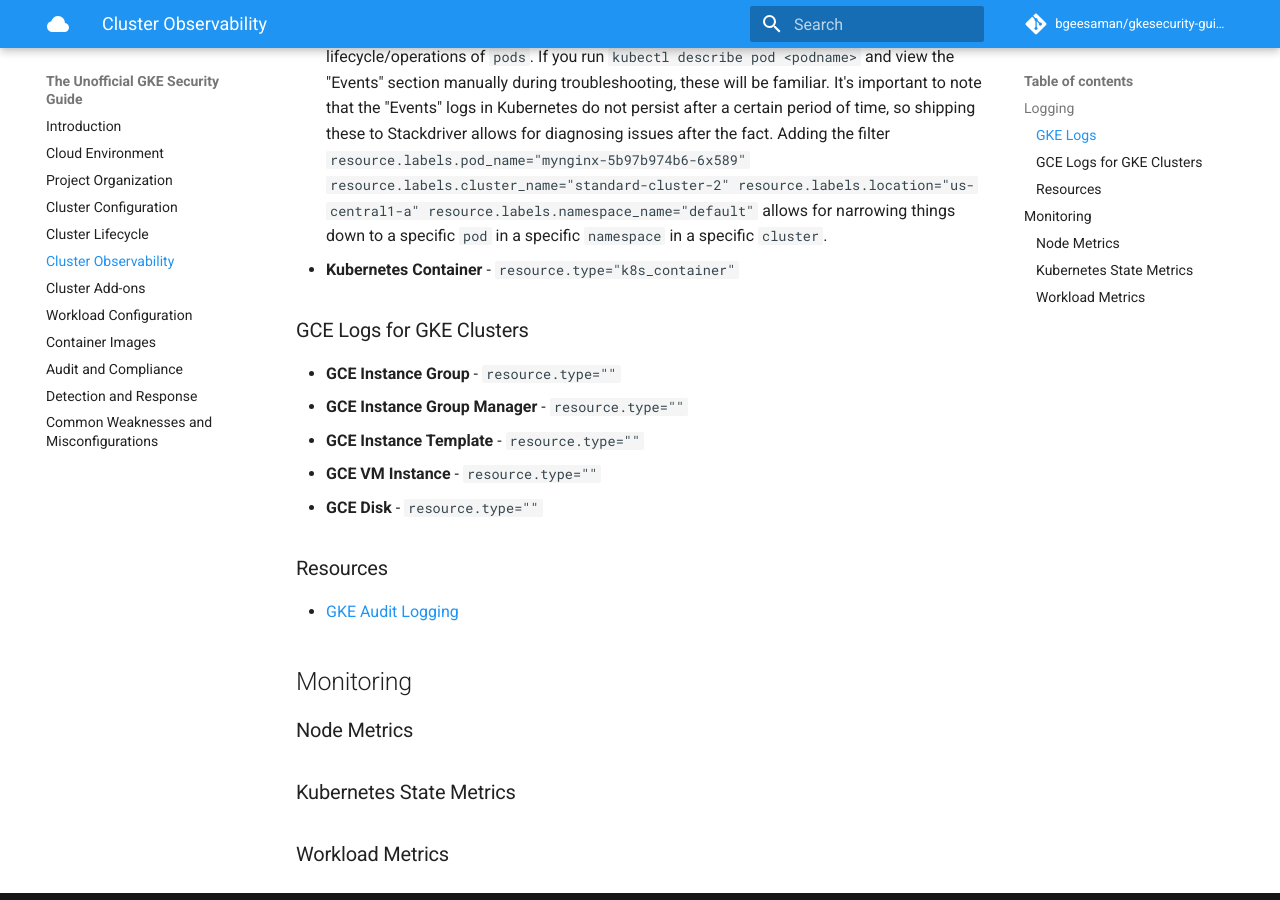
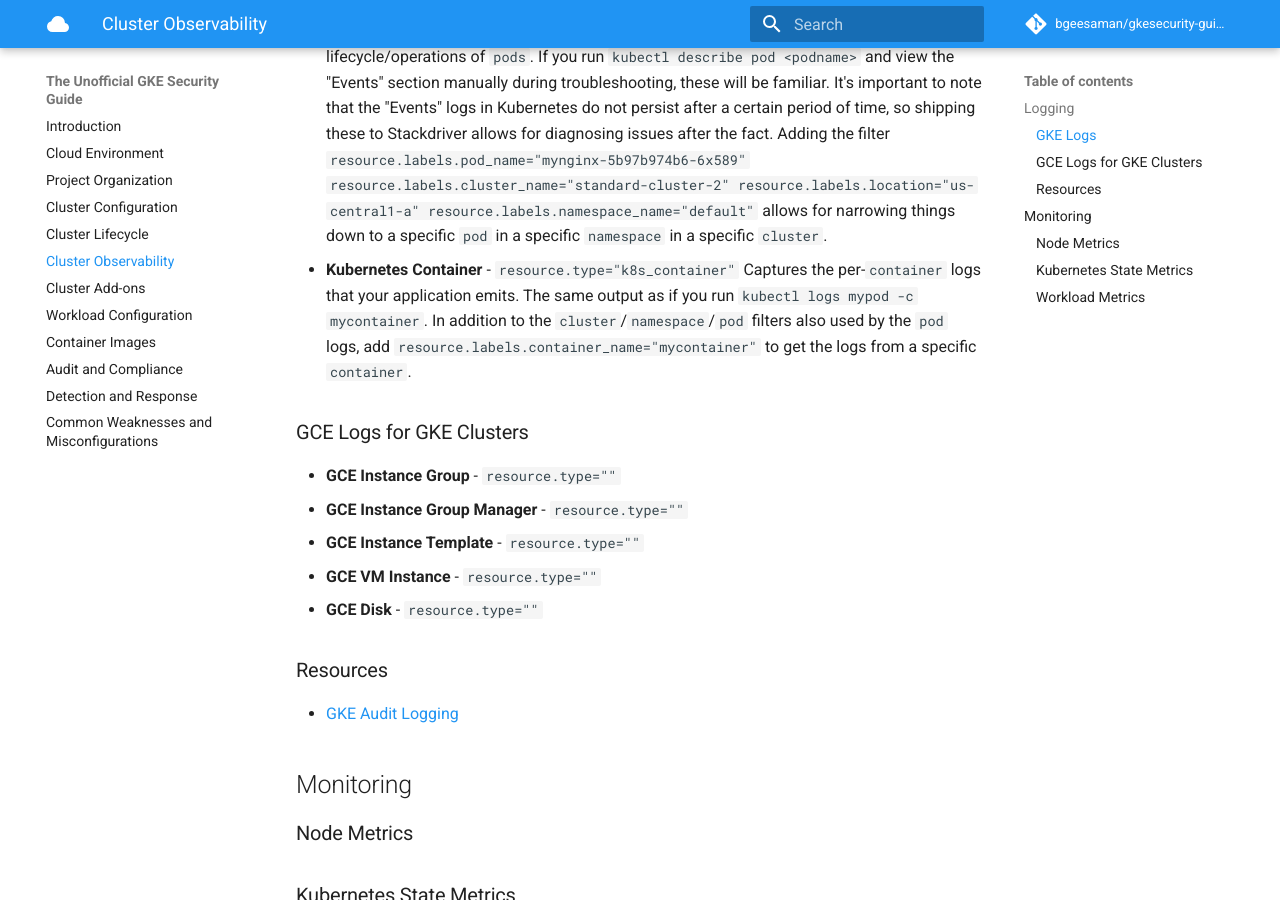
Before and after one commit to bgeesaman/gkesecurity-guide, an MkDocs documentation site: the page built from docs/cluster_observability.md, in a window 1280 px wide and 900 px high, scrolled down 1446 px. Built offline with MkDocs 1.6.1 and Material for MkDocs 9.7.7, drawn with Linux system fonts in a browser that asks for light colours; comment, search, counter and statistics services are not loaded.

Commit message:
observability

```diff
--- a/docs/cluster_observability.md
+++ b/docs/cluster_observability.md
@@ -18,7 +18,7 @@
 
 * **Kubernetes Node** - `resource.type="k8s_node"` Captures all logs exported from the GCE Instance operating system for all `nodes` in all `clusters` in the `project`.  In the case of `COS`, these are `systemd` logs.  Add the filter `jsonPayload._SYSTEMD_UNIT="kubelet.service"` to see logs from the `kubelet` systemd unit, and add a filter like `resource.labels.node_name="gke-standard-cluster-1-default-pool-de92f9ef-qwpq"` to limit the scope to a single `node`.
 * **Kubernetes Pod** - `resource.type="k8s_pod"` Captures `pod` "events" logs that describe the lifecycle/operations of `pods`.  If you run `kubectl describe pod <podname>` and view the "Events" section manually during troubleshooting, these will be familiar.  It's important to note that the "Events" logs in Kubernetes do not persist after a certain period of time, so shipping these to Stackdriver allows for diagnosing issues after the fact.  Adding the filter `resource.labels.pod_name="mynginx-5b97b974b6-6x589" resource.labels.cluster_name="standard-cluster-2" resource.labels.location="us-central1-a" resource.labels.namespace_name="default"` allows for narrowing things down to a specific `pod` in a specific `namespace` in a specific `cluster`.
-* **Kubernetes Container** - `resource.type="k8s_container"`
+* **Kubernetes Container** - `resource.type="k8s_container"` Captures the per-`container` logs that your application emits.  The same output as if you run `kubectl logs mypod -c mycontainer`.  In addition to the `cluster`/`namespace`/`pod` filters also used by the `pod` logs, add `resource.labels.container_name="mycontainer"` to get the logs from a specific `container`.
 
 ### GCE Logs for GKE Clusters
 
```
